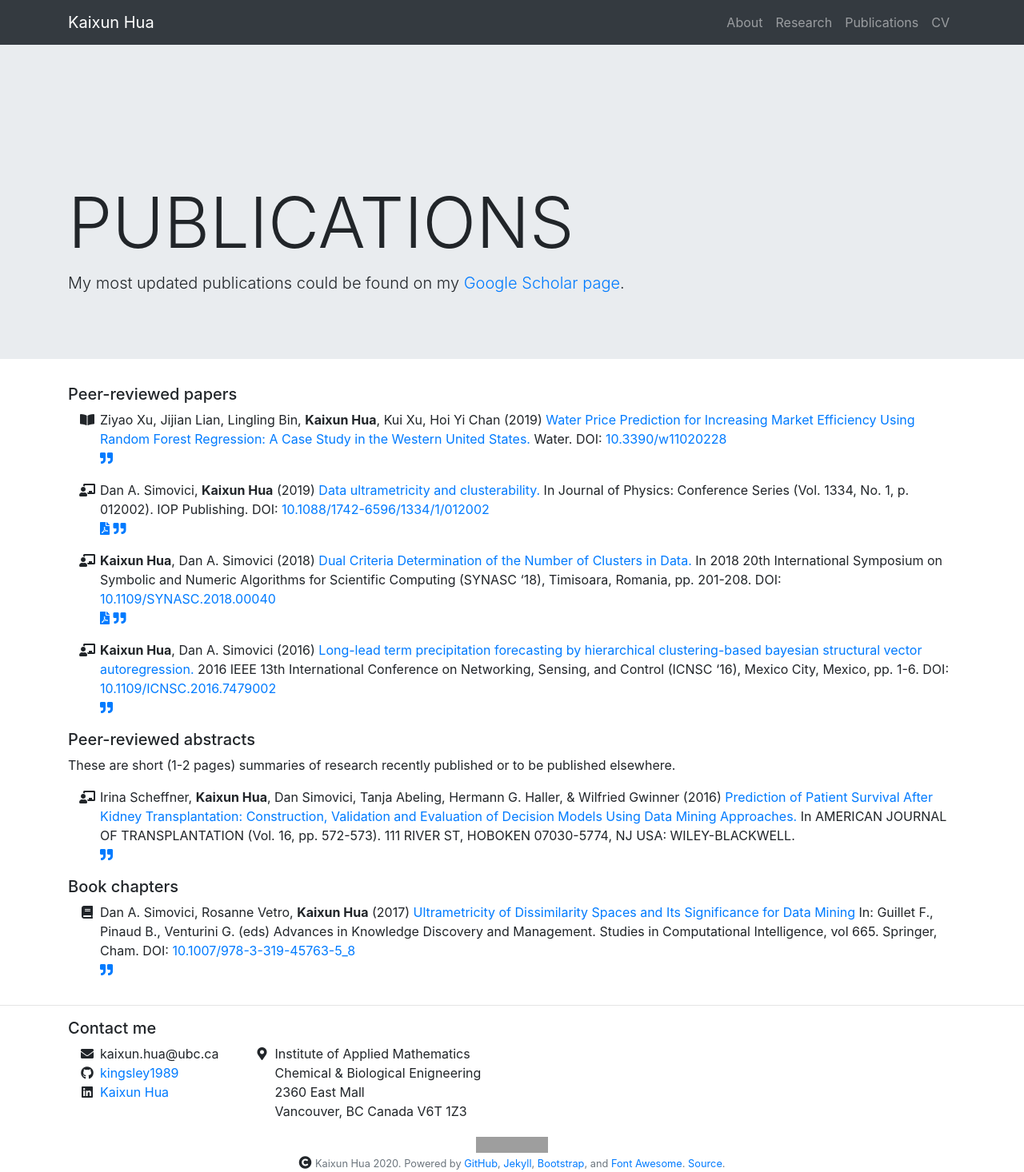
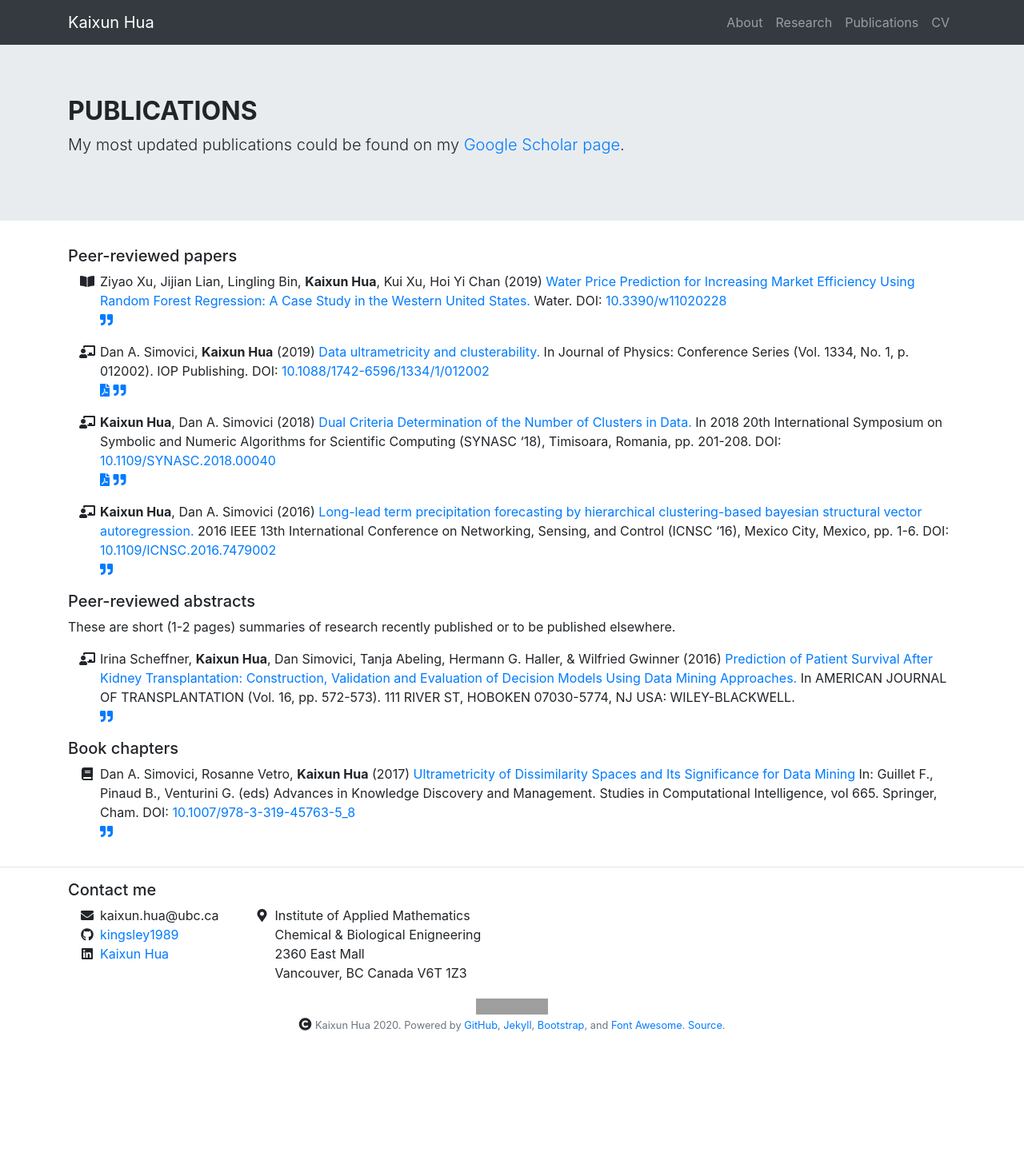
Before and after one commit to kingsley1989/kingsley1989.github.io, a Jekyll site: the page built from _pages/publications.md, in a window 1280 px wide. Shown: the whole page at 80% size. Built offline with Jekyll 4.4.1, drawn with Linux system fonts in a browser that asks for light colours; nearby versions of some CDN libraries; after the commit the page ends 1293 px from its top, so only the background shows below that; grey boxes are pictures that could not be loaded.

Commit message:
modify publication page

```diff
--- a/_layouts/publications.html
+++ b/_layouts/publications.html
@@ -5,7 +5,7 @@ layout: default
 <!-- Page header -->
 <div class="jumbotron jumbotron-fluid">
   <div class="container">
-    <h2 class="display-2"><br>{{ page.title }}</br></h2>
+    <h2 class="display-6"><strong>{{ page.title }}</strong></h2>
     <div class="lead">
       {{ page.jumbo_txt | markdownify }}
     </div>
```
